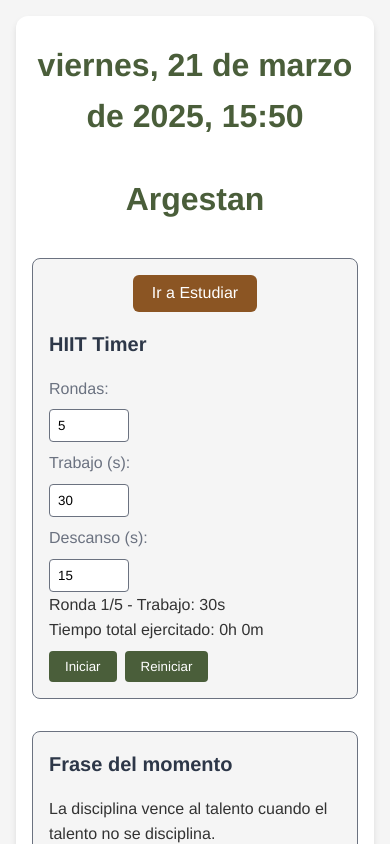
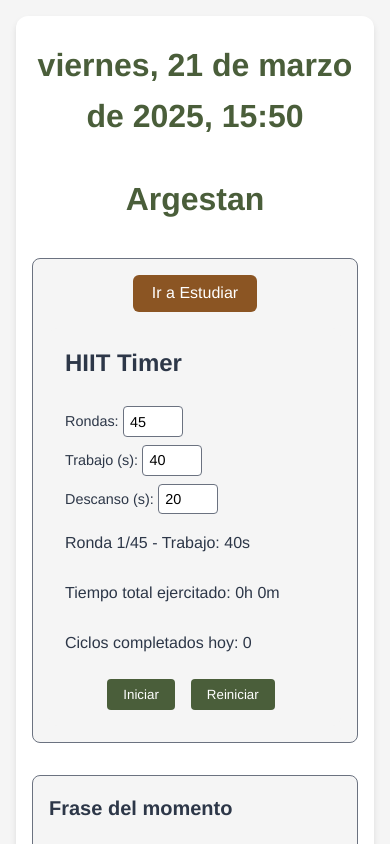
Before and after one commit to RadikeCosa/fitness-study-app, a React (Vite) app: page / in a window 390 px wide. Shown: the top 844 px of the page. Built offline with nearby package versions, Linux system fonts and the light colour scheme.

Commit message:
Add HiitTimer styles

```diff
--- /dev/null
+++ b/src/components/HiitTimer.css
@@ -0,0 +1,118 @@
+/* src/components/HiitTimer.css */
+.hiit-timer {
+  display: grid;
+  grid-template-columns: repeat(auto-fit, minmax(130px, 1fr));
+  gap: 0.75rem; /* Espacio entre grupos */
+  padding: 1.5rem;
+  border-radius: 8px;
+  transition: background-color 0.3s ease;
+}
+
+/* Estados de fondo */
+.hiit-timer.work {
+  background-color: var(--olive-green);
+  color: #fff;
+}
+
+.hiit-timer.rest {
+  background-color: var(--earth-brown);
+  color: #fff;
+}
+
+.hiit-timer.base {
+  background-color: var(--off-white);
+  color: var(--text-dark);
+}
+
+.hiit-timer h2 {
+  grid-column: 1 / -1;
+  font-size: 1.5rem;
+  margin-bottom: 1rem;
+}
+
+.hiit-timer .input-group {
+  display: flex;
+  align-items: center;
+  gap: 0.25rem; /* Espacio mínimo entre label e input */
+}
+
+.hiit-timer label {
+  color: inherit;
+  font-size: 0.9rem;
+  margin: 0; /* Sin márgenes */
+}
+
+.hiit-timer input {
+  padding: 0.4rem;
+  border: 1px solid var(--camo-gray);
+  border-radius: 4px;
+  background-color: #fff;
+  font-size: 0.9rem;
+  width: 60px;
+  transition: border-color 0.3s ease;
+}
+
+.hiit-timer.work input,
+.hiit-timer.rest input {
+  background-color: rgba(255, 255, 255, 0.9);
+  border-color: #fff;
+}
+
+.hiit-timer input:focus {
+  border-color: var(--earth-brown);
+  outline: none;
+}
+
+.hiit-timer p {
+  grid-column: 1 / -1;
+  margin: 0.5rem 0;
+}
+
+.hiit-timer .controls {
+  grid-column: 1 / -1;
+  display: flex;
+  gap: 0.5rem;
+  justify-content: center;
+}
+
+.hiit-timer button {
+  padding: 0.5rem 1rem;
+  background-color: var(--olive-green);
+  color: #fff;
+  border: none;
+  border-radius: 4px;
+  cursor: pointer;
+  transition: background-color 0.3s ease, transform 0.2s ease;
+}
+
+.hiit-timer.work button,
+.hiit-timer.rest button {
+  background-color: var(--camo-gray);
+}
+
+.hiit-timer button:hover {
+  background-color: #3a4a2e;
+  transform: translateY(-2px);
+}
+
+.hiit-timer.work button:hover,
+.hiit-timer.rest button:hover {
+  background-color: #5a626f;
+}
+
+/* Responsive */
+@media (max-width: 600px) {
+  .hiit-timer {
+    grid-template-columns: 1fr;
+    padding: 1rem;
+    gap: 0.5rem;
+  }
+
+  .hiit-timer .input-group {
+    gap: 0.25rem;
+  }
+
+  .hiit-timer input {
+    width: 60px;
+  }
+}
--- a/src/components/HiitTimer.jsx
+++ b/src/components/HiitTimer.jsx
@@ -1,15 +1,21 @@
 import { useState, useEffect, useCallback } from "react";
+import "./HiitTimer.css";
 
 function HiitTimer({ onTimeUpdate }) {
-  const [rounds, setRounds] = useState(5);
-  const [workTime, setWorkTime] = useState(30);
-  const [restTime, setRestTime] = useState(15);
+  const [rounds, setRounds] = useState(45);
+  const [workTime, setWorkTime] = useState(40);
+  const [restTime, setRestTime] = useState(20);
   const [isRunning, setIsRunning] = useState(false);
   const [currentTime, setCurrentTime] = useState(workTime);
   const [isWork, setIsWork] = useState(true);
   const [currentRound, setCurrentRound] = useState(1);
   const [totalExercise, setTotalExercise] = useState(() => {
     return parseInt(localStorage.getItem("totalExercise")) || 0;
+  });
+  const [dailyCycles, setDailyCycles] = useState(() => {
+    const today = new Date().toISOString().split("T")[0];
+    const cycles = JSON.parse(localStorage.getItem("dailyCycles")) || {};
+    return cycles[today] || 0;
   });
 
   const updateDailyExercise = useCallback(
@@ -23,6 +29,14 @@ function HiitTimer({ onTimeUpdate }) {
     },
     [totalExercise]
   );
+
+  const updateDailyCycles = useCallback(() => {
+    const today = new Date().toISOString().split("T")[0];
+    const cycles = JSON.parse(localStorage.getItem("dailyCycles")) || {};
+    cycles[today] = (cycles[today] || 0) + 1;
+    setDailyCycles(cycles[today]);
+    localStorage.setItem("dailyCycles", JSON.stringify(cycles));
+  }, []);
 
   useEffect(() => {
     let interval;
@@ -49,7 +63,10 @@ function HiitTimer({ onTimeUpdate }) {
       } else if (!isWork && currentRound < rounds) {
         setIsWork(true);
         setCurrentTime(workTime);
-        setCurrentRound((prev) => prev + 1);
+        setCurrentRound((prev) => {
+          updateDailyCycles();
+          return prev + 1;
+        });
       } else {
         setIsRunning(false);
       }
@@ -65,6 +82,7 @@ function HiitTimer({ onTimeUpdate }) {
     restTime,
     onTimeUpdate,
     updateDailyExercise,
+    updateDailyCycles,
   ]);
 
   const formatTime = (seconds) => {
@@ -83,9 +101,16 @@ function HiitTimer({ onTimeUpdate }) {
     onTimeUpdate(0);
   };
 
+  const getContainerClass = () => {
+    if (isRunning && isWork) return "hiit-timer work";
+    if (isRunning && !isWork) return "hiit-timer rest";
+    return "hiit-timer base";
+  };
+
   return (
-    <div className="hiit-timer">
+    <div className={getContainerClass()}>
       <h2>HIIT Timer</h2>
+      <div className="input-group">
         <label htmlFor="rounds-input">Rondas:</label>
         <input
           id="rounds-input"
@@ -95,6 +120,8 @@ function HiitTimer({ onTimeUpdate }) {
           disabled={isRunning}
           min="1"
         />
+      </div>
+      <div className="input-group">
         <label htmlFor="work-input">Trabajo (s):</label>
         <input
           id="work-input"
@@ -104,6 +131,8 @@ function HiitTimer({ onTimeUpdate }) {
           disabled={isRunning}
           min="1"
         />
+      </div>
+      <div className="input-group">
         <label htmlFor="rest-input">Descanso (s):</label>
         <input
           id="rest-input"
@@ -113,16 +142,20 @@ function HiitTimer({ onTimeUpdate }) {
           disabled={isRunning}
           min="1"
         />
+      </div>
       <p>
         Ronda {currentRound}/{rounds} - {isWork ? "Trabajo" : "Descanso"}:{" "}
         {currentTime}s
       </p>
       <p>Tiempo total ejercitado: {formatTime(totalExercise)}</p>
+      <p>Ciclos completados hoy: {dailyCycles}</p>
+      <div className="controls">
         <button onClick={() => setIsRunning(!isRunning)}>
           {isRunning ? "Pausar" : "Iniciar"}
         </button>
         <button onClick={handleReset}>Reiniciar</button>
       </div>
+    </div>
   );
 }
 
```
Lines whose indentation alone changed are shown as unchanged.
